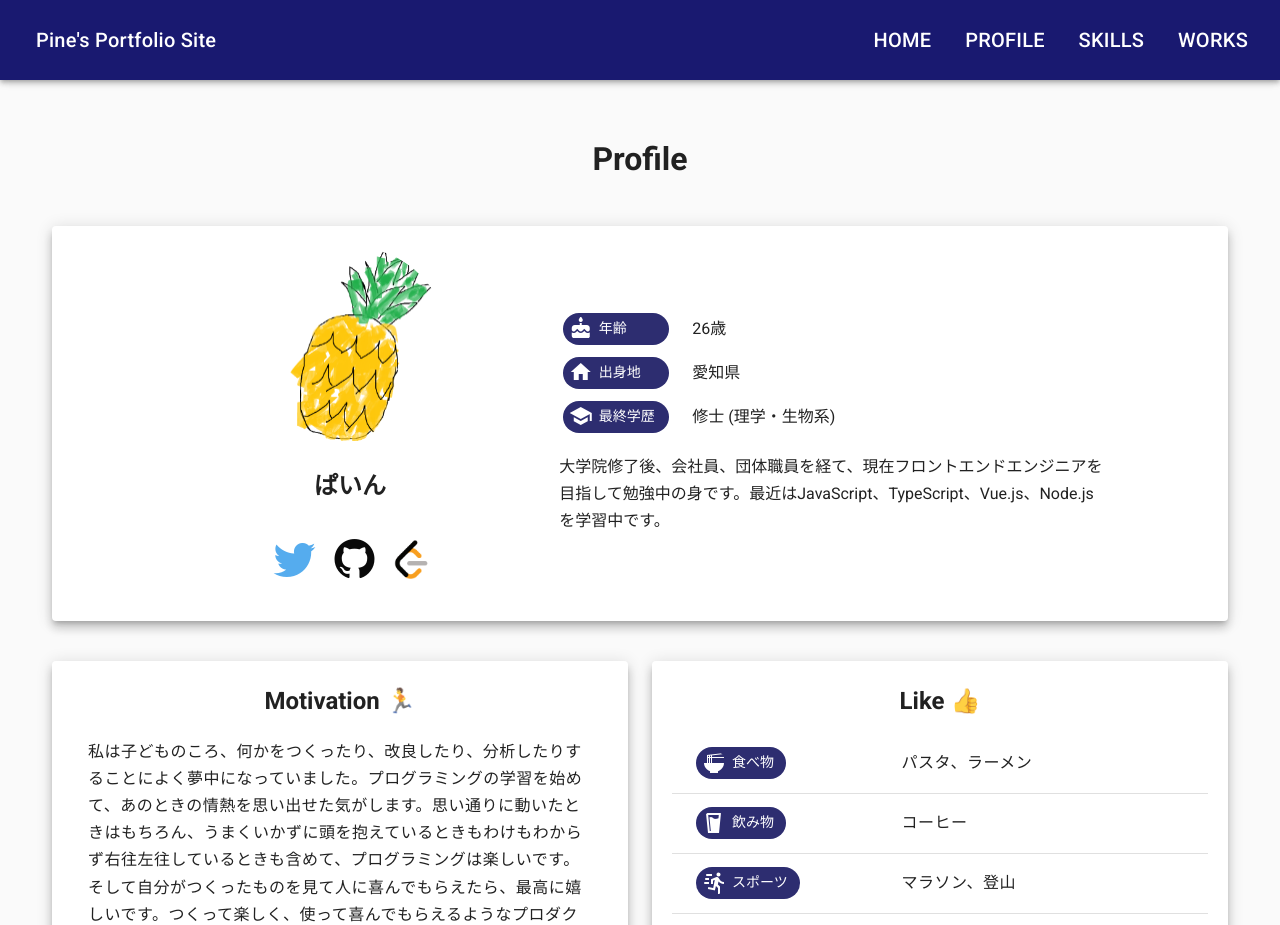
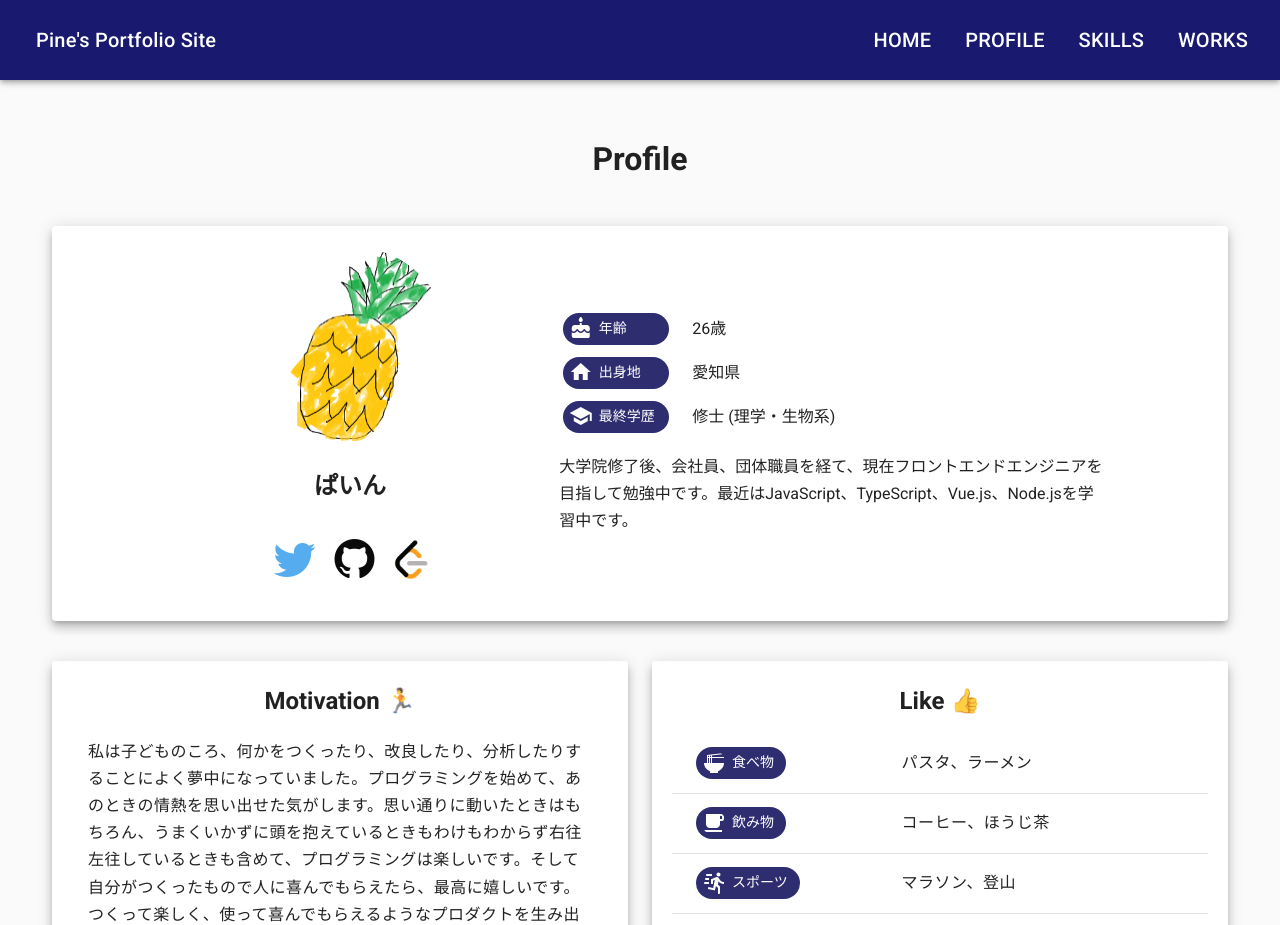
Before and after one commit to foolish-pine/portfolio_public, a Vue app: page /profile in a window 1280 px wide. Shown: the top 925 px of the page. Built offline with nearby package versions, Linux system fonts and the light colour scheme.

Commit message:
minor fix

```diff
--- a/src/assets/json/profile.json
+++ b/src/assets/json/profile.json
@@ -20,11 +20,11 @@
         "text": "修士 (理学・生物系)"
       }
     ],
-    "comment": "大学院修了後、会社員、団体職員を経て、現在フロントエンドエンジニアを目指して勉強中の身です。最近はJavaScript、TypeScript、Vue.js、Node.jsを学習中です。"
+    "comment": "大学院修了後、会社員、団体職員を経て、現在フロントエンドエンジニアを目指して勉強中です。最近はJavaScript、TypeScript、Vue.js、Node.jsを学習中です。"
   },
   "motivation": {
     "title": "Motivation",
-    "content": "私は子どものころ、何かをつくったり、改良したり、分析したりすることによく夢中になっていました。プログラミングの学習を始めて、あのときの情熱を思い出せた気がします。思い通りに動いたときはもちろん、うまくいかずに頭を抱えているときもわけもわからず右往左往しているときも含めて、プログラミングは楽しいです。そして自分がつくったものを見て人に喜んでもらえたら、最高に嬉しいです。つくって楽しく、使って喜んでもらえるようなプロダクトを生み出せるエンジニアになることが目標です。"
+    "content": "私は子どものころ、何かをつくったり、改良したり、分析したりすることによく夢中になっていました。プログラミングを始めて、あのときの情熱を思い出せた気がします。思い通りに動いたときはもちろん、うまくいかずに頭を抱えているときもわけもわからず右往左往しているときも含めて、プログラミングは楽しいです。そして自分がつくったもので人に喜んでもらえたら、最高に嬉しいです。つくって楽しく、使って喜んでもらえるようなプロダクトを生み出せるエンジニアになることが目標です。"
   },
   "qualifications": {
     "title": "Qualifications",
@@ -56,9 +56,9 @@
         "list": "パスタ、ラーメン"
       },
       {
-        "icon": "mdi-beer",
+        "icon": "mdi-coffee",
         "label": "飲み物",
-        "list": "コーヒー"
+        "list": "コーヒー、ほうじ茶"
       },
       {
         "icon": "mdi-run-fast",
--- a/src/assets/json/skills.json
+++ b/src/assets/json/skills.json
@@ -3,19 +3,19 @@
     "name": "JavaScript",
     "img": "img/svg/javascript.svg",
     "imgWidth": "100px",
-    "text": "基本的な部分の学習もしつつ、TypeScriptやフレームワークであるVue.jsの勉強を進めています。"
+    "text": "基本的な部分を学習しつつ、TypeScript、Vue.js、Node.jsの勉強も進めています。"
   },
   {
     "name": "TypeScript",
     "img": "img/svg/typescript-icon.svg",
     "imgWidth": "100px",
-    "text": "PureなJavaScriptと平行して学習を進めています。"
+    "text": "JavaScriptと平行して学習を進めています。"
   },
   {
     "name": "Vue.js",
     "img": "img/svg/vue.svg",
     "imgWidth": "100px",
-    "text": "コーディングしたサイトに組み込んでみたり、Vue CLIを使用してSPAを自作したりしています。当サイトはVue.jsでつくられています。"
+    "text": "Vue CLIを使用してアプリを自作して学習しています。当サイトはVue.jsでつくられています。"
   },
   {
     "name": "HTML5",
```
Also changed, not shown: src/views/Works.vue (+6 -2 lines).
